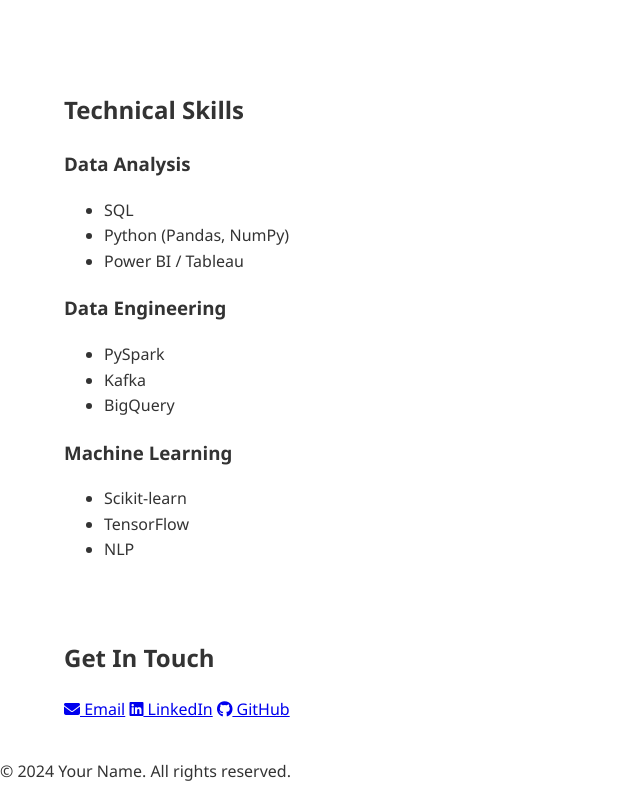
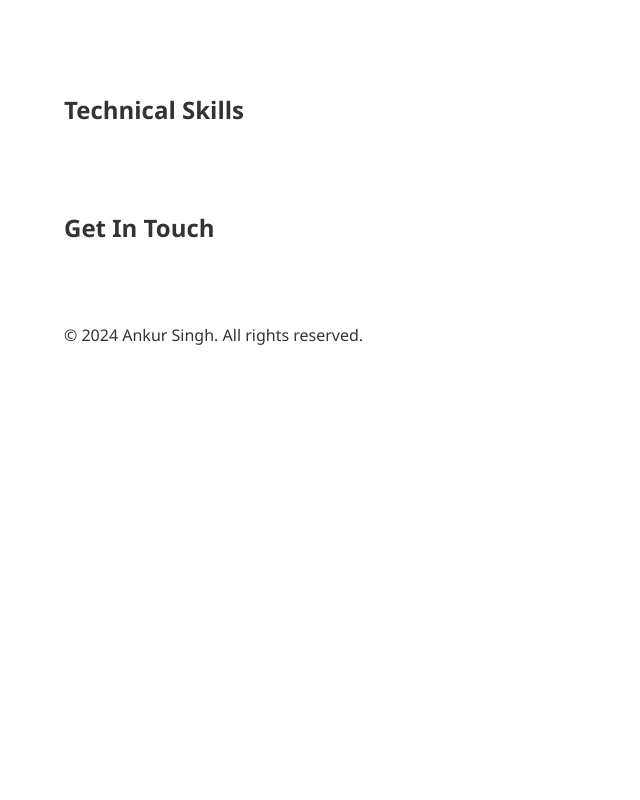
Before and after one commit to Ankur050/AnkurSingh.github.io, a plain HTML site: page index.html in a window 1280 px wide. Shown: the part 1228-2028 px from the top of the page, without its empty margins (0-640 px from the left). After the commit the page ends 1613 px from the top, so only its background shows below. Drawn offline with Linux system fonts and the light colour scheme; files that its build step writes are made by us from their sources; files whose address does not match are found by name.

Commit message:
Update index.html

```diff
--- a/index.html
+++ b/index.html
@@ -3,7 +3,7 @@
 <head>
     <meta charset="UTF-8">
     <meta name="viewport" content="width=device-width, initial-scale=1.0">
-    <title>Your Name | Data Portfolio</title>
+    <title>Ankur Singh | Data Portfolio</title>
     <link rel="stylesheet" href="styles/style.css">
     <link rel="stylesheet" href="https://cdnjs.cloudflare.com/ajax/libs/font-awesome/6.4.0/css/all.min.css">
 </head>
@@ -11,7 +11,7 @@
     <!-- Navigation Bar -->
     <nav>
         <div class="container">
-            <a href="#" class="logo">Your Name</a>
+            <a href="#" class="logo">Ankur Singh</a>
             <ul>
                 <li><a href="#home">Home</a></li>
                 <li><a href="#projects">Projects</a></li>
@@ -24,8 +24,8 @@
     <!-- Hero Section -->
     <section id="home" class="hero">
         <div class="container">
-            <h1>Data Analyst | ML Engineer</h1>
-            <p>Transforming raw data into actionable insights.</p>
+            <h1>Data Analyst | Machine Learning Engineer</h1>
+            <p>I transform complex data into strategic insights using SQL, Python, and ML algorithms.</p>
             <a href="#projects" class="btn">View My Work</a>
         </div>
     </section>
@@ -35,7 +35,7 @@
         <div class="container">
             <h2>Featured Projects</h2>
             <div class="project-grid" id="projectGrid">
-                <!-- Projects loaded via JavaScript -->
+                <!-- Projects will load here via JavaScript -->
             </div>
             <a href="projects.html" class="btn">See All Projects</a>
         </div>
@@ -45,32 +45,7 @@
     <section id="skills" class="skills">
         <div class="container">
             <h2>Technical Skills</h2>
-            <div class="skills-grid">
-                <div class="skill-category">
-                    <h3>Data Analysis</h3>
-                    <ul>
-                        <li>SQL</li>
-                        <li>Python (Pandas, NumPy)</li>
-                        <li>Power BI / Tableau</li>
-                    </ul>
-                </div>
-                <div class="skill-category">
-                    <h3>Data Engineering</h3>
-                    <ul>
-                        <li>PySpark</li>
-                        <li>Kafka</li>
-                        <li>BigQuery</li>
-                    </ul>
-                </div>
-                <div class="skill-category">
-                    <h3>Machine Learning</h3>
-                    <ul>
-                        <li>Scikit-learn</li>
-                        <li>TensorFlow</li>
-                        <li>NLP</li>
-                    </ul>
-                </div>
-            </div>
+            <!-- Add your skills content here -->
         </div>
     </section>
 
@@ -78,17 +53,15 @@
     <section id="contact" class="contact">
         <div class="container">
             <h2>Get In Touch</h2>
-            <div class="contact-links">
-                <a href="mailto:youremail@example.com"><i class="fas fa-envelope"></i> Email</a>
-                <a href="https://linkedin.com/in/yourprofile"><i class="fab fa-linkedin"></i> LinkedIn</a>
-                <a href="https://github.com/yourusername"><i class="fab fa-github"></i> GitHub</a>
-            </div>
+            <!-- Add your contact form/links here -->
         </div>
     </section>
 
     <!-- Footer -->
     <footer>
-        <p>&copy; 2024 Your Name. All rights reserved.</p>
+        <div class="container">
+            <p>&copy; 2024 Ankur Singh. All rights reserved.</p>
+        </div>
     </footer>
 
     <script src="scripts/script.js"></script>
```
